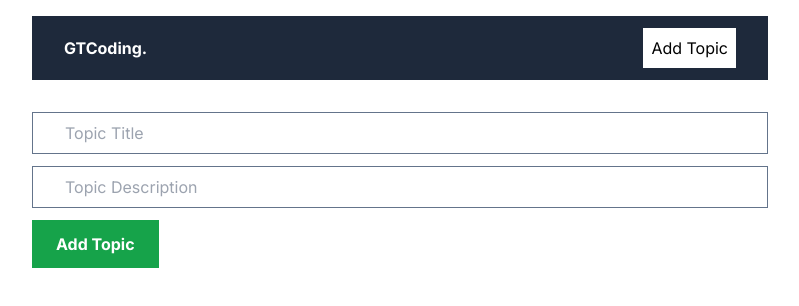
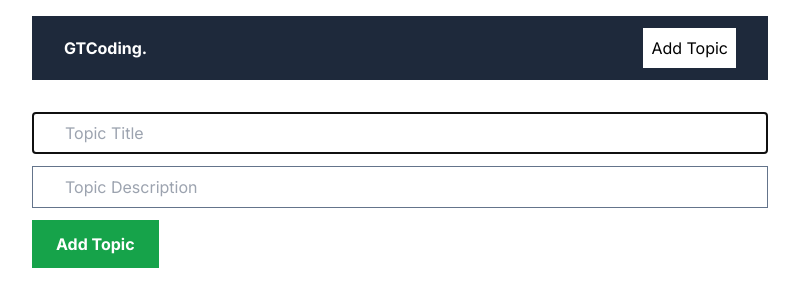
Before and after one commit to Albert0i/crud-mongodb, a Next.js app: page /addTopic in a window 1280 px wide. Shown: the top 306 px of the page, without its empty margins (240-1039 px from the left). Built offline with nearby package versions, Linux system fonts and the light colour scheme.

Commit message:
add autoFocus

```diff
--- a/app/addTopic/page.jsx
+++ b/app/addTopic/page.jsx
@@ -41,22 +41,22 @@ export default function AddTopic() {
       <input
         onChange={(e) => setTitle(e.target.value)}
         value={title}
-        className="border border-slate-500 px-8 py-2"
+        className="px-8 py-2 border border-slate-500"
         type="text"
-        placeholder="Topic Title"
+        placeholder="Topic Title" autoFocus
       />
 
       <input
         onChange={(e) => setDescription(e.target.value)}
         value={description}
-        className="border border-slate-500 px-8 py-2"
+        className="px-8 py-2 border border-slate-500"
         type="text"
         placeholder="Topic Description"
       />
 
       <button
         type="submit"
-        className="bg-green-600 font-bold text-white py-3 px-6 w-fit"
+        className="px-6 py-3 font-bold text-white bg-green-600 w-fit"
       >
         Add Topic
       </button>
--- a/components/EditTopicForm.jsx
+++ b/components/EditTopicForm.jsx
@@ -37,20 +37,20 @@ export default function EditTopicForm({ id, title, description }) {
       <input
         onChange={(e) => setNewTitle(e.target.value)}
         value={newTitle}
-        className="border border-slate-500 px-8 py-2"
+        className="px-8 py-2 border border-slate-500"
         type="text"
-        placeholder="Topic Title"
+        placeholder="Topic Title" autoFocus
       />
 
       <input
         onChange={(e) => setNewDescription(e.target.value)}
         value={newDescription}
-        className="border border-slate-500 px-8 py-2"
+        className="px-8 py-2 border border-slate-500"
         type="text"
         placeholder="Topic Description"
       />
 
-      <button className="bg-green-600 font-bold text-white py-3 px-6 w-fit">
+      <button className="px-6 py-3 font-bold text-white bg-green-600 w-fit">
         Update Topic
       </button>
     </form>
```
